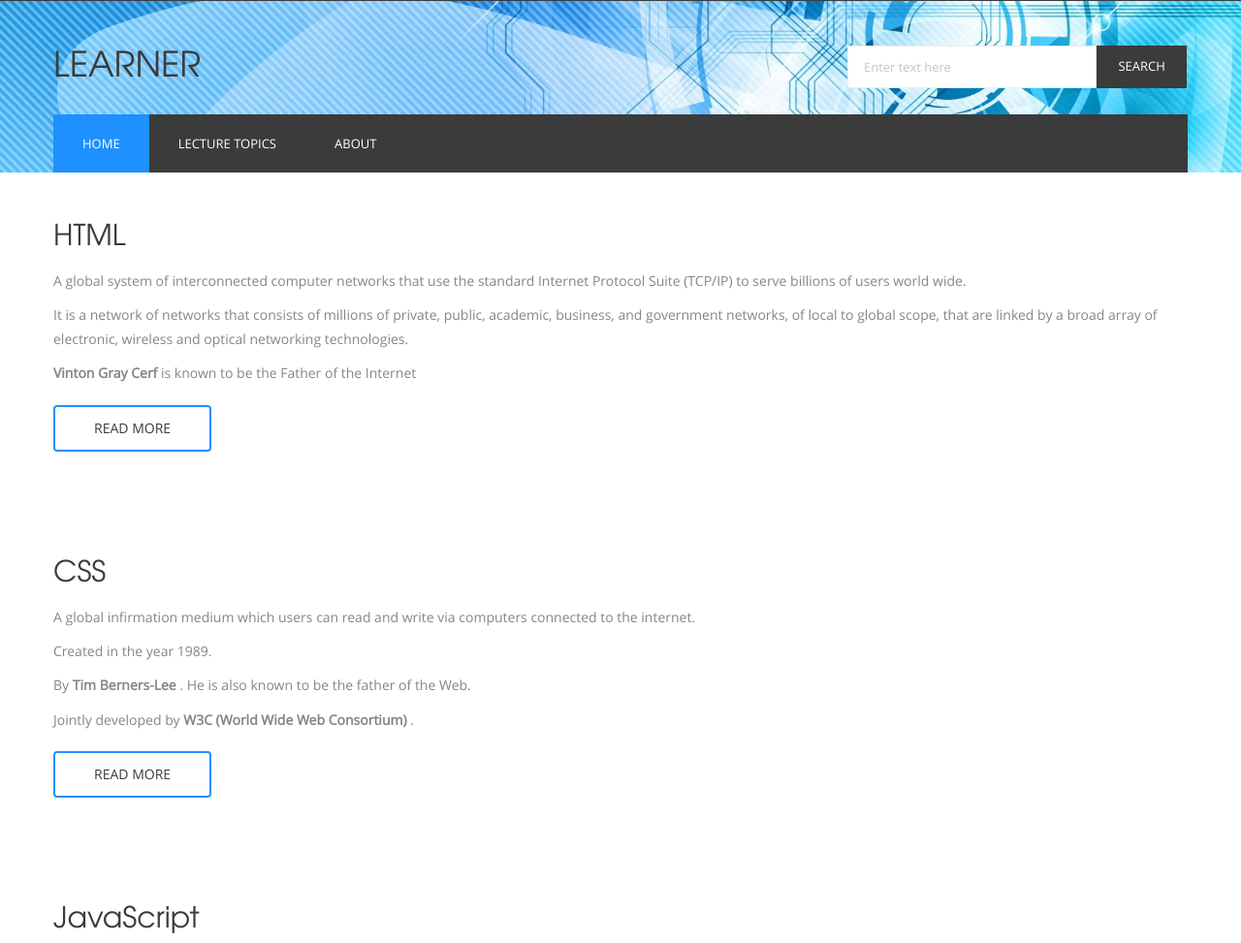
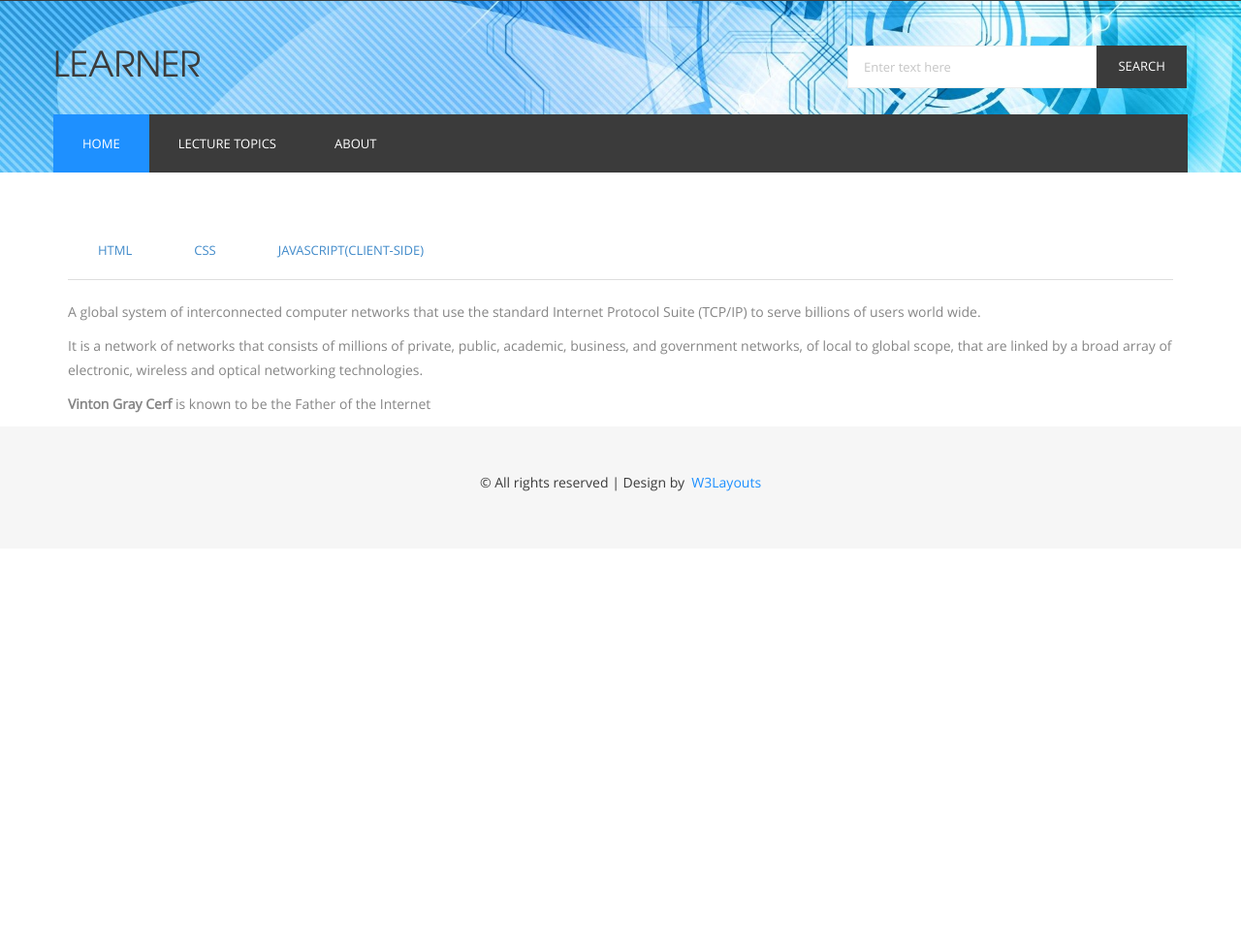
Before and after one commit to Zhejaa/Webtek-Finals, a plain HTML site: page midterm.html in a window 1280 px wide. Shown: the part 7-980 px from the top of the page at 97% size. After the commit the page ends 800 px from the top, so only its background shows below. Drawn offline with Linux system fonts and the light colour scheme.

Commit message:
Fixed tab style for midterms

```diff
--- a/midterm.html
+++ b/midterm.html
@@ -80,29 +80,32 @@ License URL: http://creativecommons.org/licenses/by/3.0/
 </div>
 <div class="main_bg"><!-- start main -->
     <div class="container">
-        <div class="about details row">
-            <h2>HTML</h2>
-            <!--<img src="images/pic3.jpeg" alt="" class="img-responsive"/>-->
+		<ul class="nav nav-tabs" style="margin-top: 50px">
+			<li><a data-toggle="tab" href="#internet">HTML</a></li>
+			<li><a data-toggle="tab" href="#www">CSS</a></li>
+			<li><a data-toggle="tab" href="#http">JavaScript(Client-side)</a></li>
+		</ul>
+		<div class="tab-content">
+			<div id="internet" class="tab-pane fade in active">
+				<h3>
 					<p class="para">A global system of interconnected computer networks that use the standard Internet Protocol
 						Suite (TCP/IP) to serve billions of users world wide.</p>
 					<p class="para">It is a network of networks that consists of millions of private, public, academic, business,
 						and government networks, of local to global scope, that are linked by a broad array of electronic,
 						wireless and optical networking technologies.</p>
 					<p class="para"><b> Vinton Gray Cerf </b> is known to be the Father of the Internet</p>
-            <a href="#" class="fa-btn btn-1 btn-1e">read more</a>
+				</h3>
 			</div>
-        <div class="about details row">
-            <h2>CSS</h2>
-            <!--<img src="images/pic3.jpeg" alt="" class="img-responsive"/>-->
+			<div id="www" class="tab-pane fade">
+				<h3>
 					<p class="para">A global infirmation medium which users can read and write via computers connected to the internet.</p>
 					<p class="para">Created in the year 1989.</p>
 					<p class="para">By <b> Tim Berners-Lee </b>. He is also known to be the father of the Web.</p>
 					<p class="para">Jointly developed by <b> W3C (World Wide Web Consortium) </b>.</p>
-            <a href="#" class="fa-btn btn-1 btn-1e">read more</a>
+				</h3>
 			</div>
-        <div class="about details row">
-            <h2>JavaScript</h2>
-            <!--<img src="images/pic3.jpeg" alt="" class="img-responsive"/>-->
+			<div id="http" class="tab-pane fade">
+				<h3>
 					<p class="para">Application layer communications <b> protocol </b> (Set of rules/standards that needs to be followed) used to access resources on the World Wide Web. </p>
 					<p class="para">Jointly developed by the W3C and the IETF.</p>
 					<p class="para">HTTP Versions: </p>
@@ -110,7 +113,8 @@ License URL: http://creativecommons.org/licenses/by/3.0/
 					<p class="para">HTTP 1.0 </p>
 					<p class="para">HTTP 1.1 </p>
 					<p class="para">HTTP 2 </p>
-            <a href="#" class="fa-btn btn-1 btn-1e">read more</a>
+				</h3>
+			</div>
 		</div>
 
 	</div><!-- end main -->
```
Lines whose indentation alone changed are shown as unchanged.
